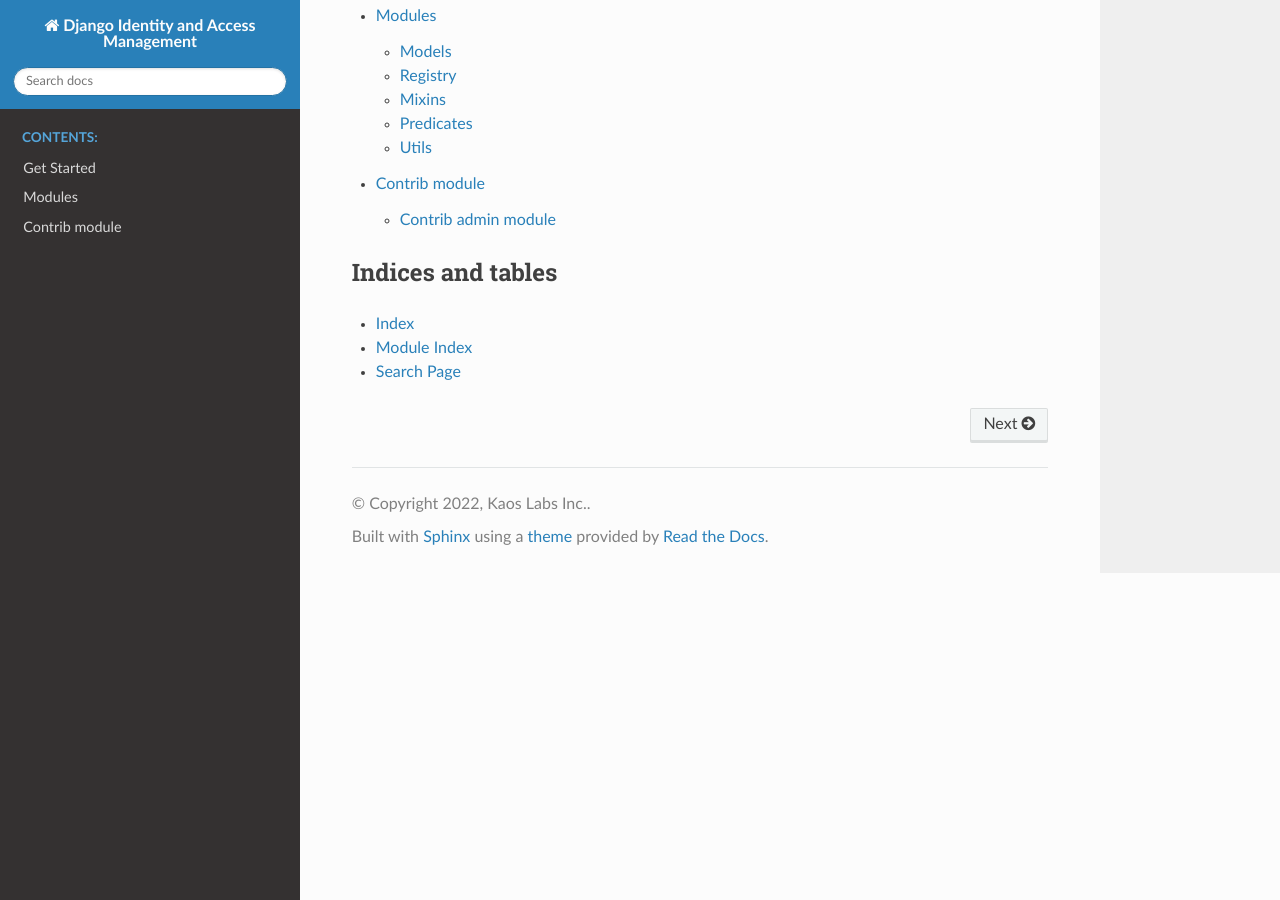
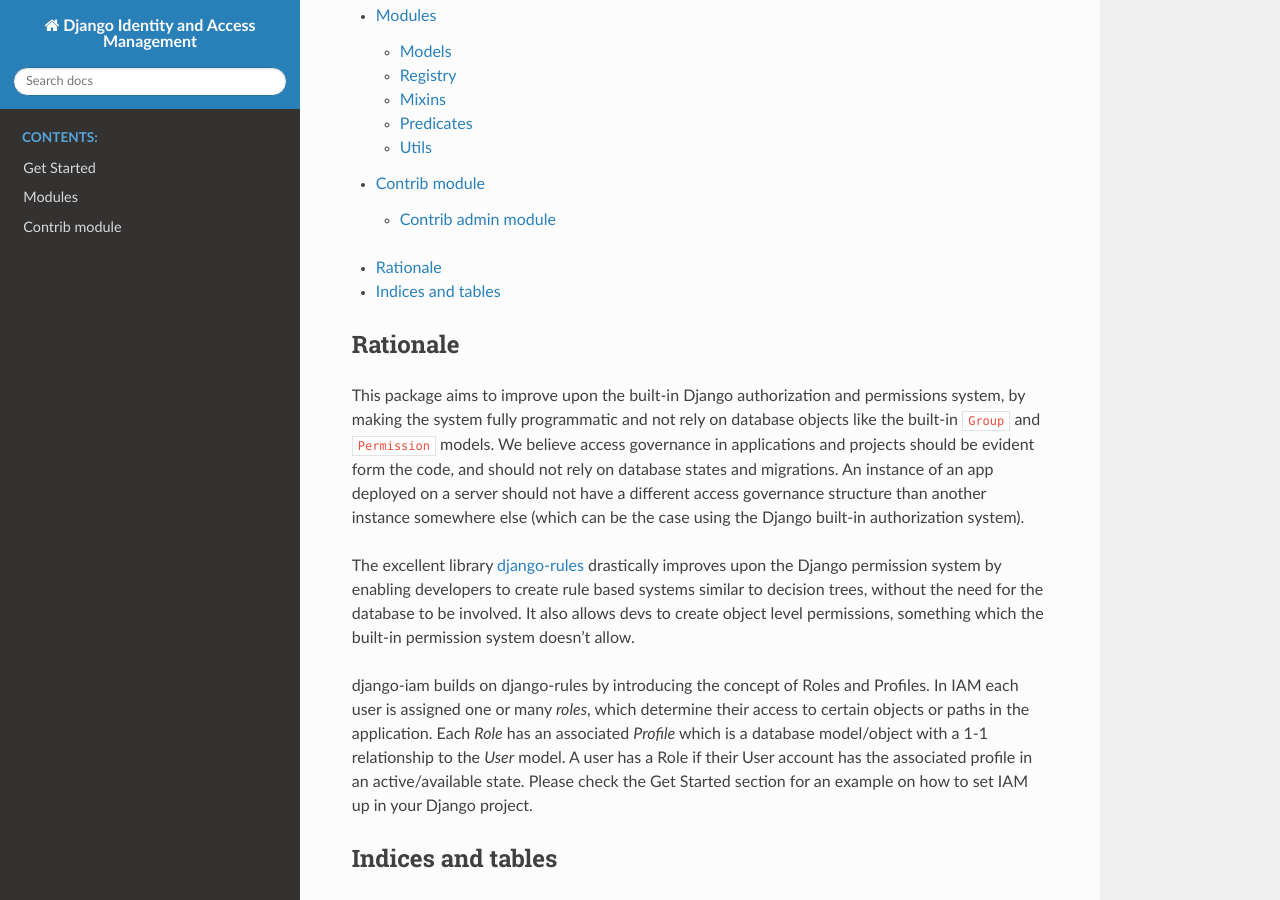
Before and after one commit to kaoslabsinc/django-iam, a Sphinx documentation site: the page built from docs/index.rst, in a window 1280 px wide and 900 px high, scrolled down 380 px. Built offline with Sphinx 7.4.7 and the Read the Docs theme 2.0.0, drawn with Linux system fonts in a browser that asks for light colours.

Commit message:
Rationale doc

```diff
--- a/docs/index.rst
+++ b/docs/index.rst
@@ -15,6 +15,28 @@
     modules
     contrib/index
 
+.. contents::
+    :local:
+    :depth: 2
+
+Rationale
+=========
+This package aims to improve upon the built-in Django authorization and permissions system, by making the system fully
+programmatic and not rely on database objects like the built-in ``Group`` and ``Permission`` models. We believe access
+governance in applications and projects should be evident form the code, and should not rely on database states and
+migrations. An instance of an app deployed on a server should not have a different access governance structure than
+another instance somewhere else (which can be the case using the Django built-in authorization system).
+
+The excellent library `django-rules <django-rules>`_ drastically improves upon the Django permission system by enabling
+developers to create rule based systems similar to decision trees, without the need for the database to be involved.
+It also allows devs to create object level permissions, something which the built-in permission system doesn't allow.
+
+django-iam builds on django-rules by introducing the concept of Roles and Profiles. In IAM each user is assigned one or
+many `roles`, which determine their access to certain objects or paths in the application. Each `Role` has an associated
+`Profile` which is a database model/object with a 1-1 relationship to the `User` model. A user has a Role if their User
+account has the associated profile in an active/available state. Please check the Get Started section for an example on
+how to set IAM up in your Django project.
+
 Indices and tables
 ==================
 
```
